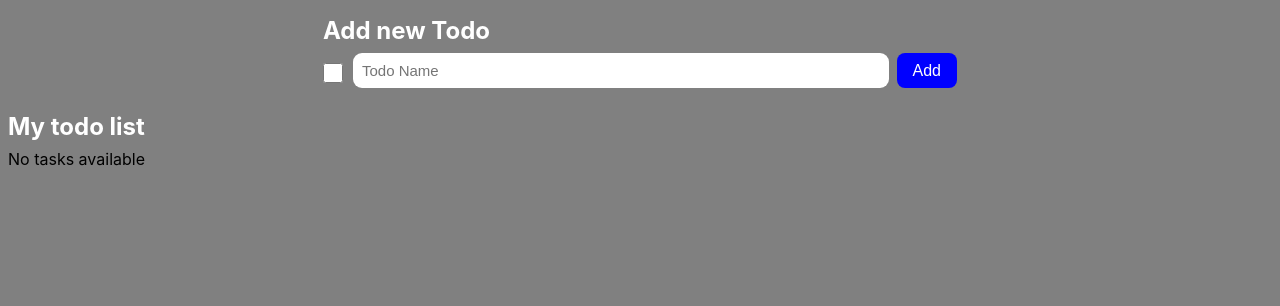
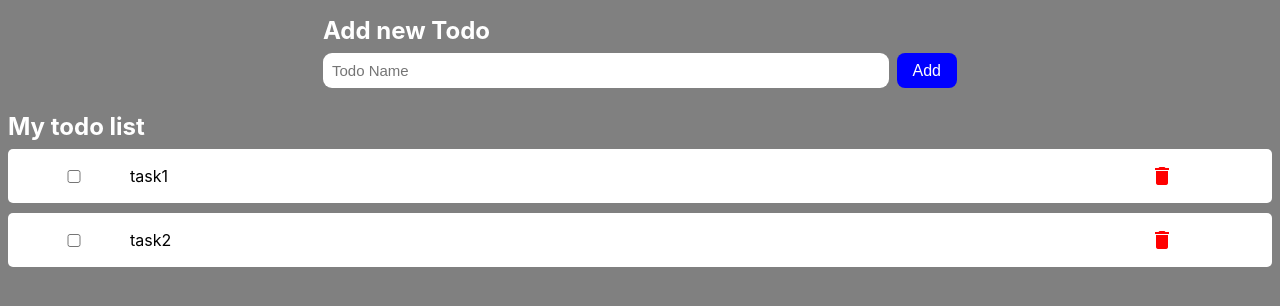
Before and after one commit to fummix/todo-list, a React (Create React App) app: page / in a window 1280 px wide. Shown: the top 306 px of the page. Built offline with nearby package versions, Linux system fonts and the light colour scheme.

Commit message:
added new feature

```diff
--- a/public/index.html
+++ b/public/index.html
@@ -29,6 +29,7 @@
   <body>
     <noscript>You need to enable JavaScript to run this app.</noscript>
     <div id="root"></div>
+    <link href="https://fonts.googleapis.com/icon?family=Material+Icons" rel="stylesheet">
     <!--
       This HTML file is a template.
       If you open it directly in the browser, you will see an empty page.
--- a/src/App.css
+++ b/src/App.css
@@ -119,3 +119,32 @@ background-color: none;
     margin-right: 10px;
     margin-top: 10px;
 }
+
+.flex-container {
+    list-style-type: none;
+    padding: 0;
+}
+
+.row {
+    display: flex;
+    align-items: center;
+    margin-bottom: 10px; /* Adjust margin as needed */
+    border-radius: 5px;
+    background-color: #ffff;
+    padding: 15px;
+}
+
+.row input[type="checkbox"],
+.row .icon {
+    flex: 1;
+    margin-right: 5px;
+    cursor: pointer;
+}
+.icon{
+    color:red;
+    font-size:24px;
+}
+
+.row span {
+    flex: 10;
+}
--- a/src/App.js
+++ b/src/App.js
@@ -52,7 +52,7 @@ saveToLocalStorage()
 setTodo({todoName:'',id: todoList.length+1, status: false})
   };
 
-  useEffect(() => {
+  useEffect(()=>{
     getFromLocalStorage()
   }, []);
 
@@ -63,11 +63,11 @@ setTodo({todoName:'',id: todoList.length+1, status: false})
           <h2>Add new Todo</h2>
 
           <form  className="task-form" onSubmit={AddToList}>
-          <input type="checkbox" checked={todo.status}   className='checkinput'   onChange={handleCheckBoxChange} name="status"
-          style={{ border: "1px solid gray", "borderradius": "1px", width: "20px",  height:"20px" ," backgroundcolor": "white"}}/>
+
+
             <input type="text" name="todoName" placeholder="Todo Name" id="task-form-input" value={todo.todoName}
              onChange={handleChange}/>
-            {/* <input type="submit" value="Add" id="task-form-submit"  onClick={ (e)}/> */}
+
             <button  type='submit' className="btn" >Add</button>
 
           </form>
@@ -79,10 +79,10 @@ setTodo({todoName:'',id: todoList.length+1, status: false})
   {todoList.length > 0 ? (
     todoList.map((item) => (
       <div className="task" key={item.id}>
-        <div className="container">
+        {/* <div className="container">
           <p style={{textDecoration: item.status?'line-through':'none'}}>{item.todoName}</p>
-        </div>
-        <div className="icons">
+        </div> */}
+        {/* <div className="icons">
                   <button onClick={()=>showRecordInForm(item)}
             className="edit"
             style={{
@@ -106,11 +106,29 @@ setTodo({todoName:'',id: todoList.length+1, status: false})
           >
             Delete
           </button>
-        </div>
+        </div> */}
       </div>
     ))
   ) : (
-    <p> No tasks available</p>
+    // <p> No tasks available</p>
+    <div>
+        {/* <div className="container"> */}
+            <ul className="flex-container">
+                <li className="row">
+                    <input type="checkbox" className="sm1" />
+                    <span className="sm10">task1</span>
+                    <i className="material-icons icon">delete</i>
+                </li>
+                <li className="row">
+                    <input type="checkbox" className="sm1" />
+                    <span className="sm10">task2</span>
+                    <i className="material-icons icon">delete</i>
+                </li>
+
+            </ul>
+
+        </div>
+    // </div>
   )}
 </div>
 
```
